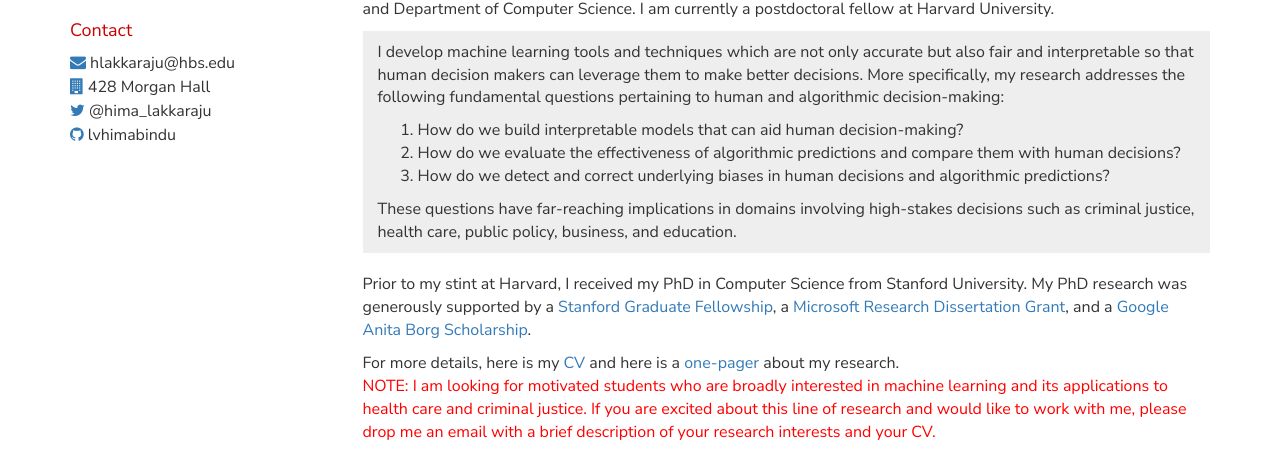
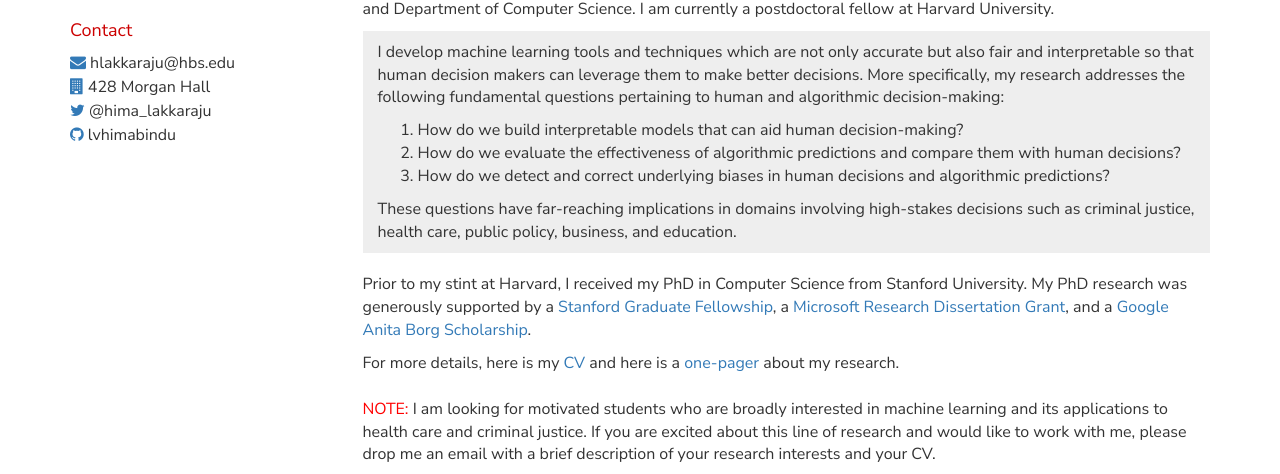
Before and after one commit to lvhimabindu/himalakkaraju.github.io, a plain HTML site: page index.html in a window 1280 px wide. Shown: the part 155-629 px from the top of the page. Drawn offline with nearby package versions, Linux system fonts and the light colour scheme; a script that the page names is missing; files whose address does not match are found by name; a web font is replaced by a local one.

Commit message:
Update index.html

```diff
--- a/index.html
+++ b/index.html
@@ -91,8 +91,9 @@
 </p>
 For more details, here is my <a href="./Hima_Lakkaraju_CV.pdf">CV</a> and here is a <a href="./one-pager.pdf">one-pager</a> about my research.
 <br>
-<font color="red">NOTE: I am looking for motivated students who are broadly interested in machine learning and its applications to health care and criminal justice. If you are excited about this line of research and would like to work with me, please drop me an email with a brief description of your research interests and your CV.
-		  </font>
+<br>
+<font color="red">NOTE:</font> I am looking for motivated students who are broadly interested in machine learning and its applications to health care and criminal justice. If you are excited about this line of research and would like to work with me, please drop me an email with a brief description of your research interests and your CV.
+
 		  </font>
 
 
@@ -104,6 +105,8 @@
       <div class="row">
         <div class="col-md-12">
           <ul>
+          <li>I am teaching a graduate course on <a href="https://canvas.harvard.edu/courses/68154>Interpretable Machine Learning</a> during fall 2019.
+          </li>
           <li> I am incredibly honored and humbled to be named one of the <font color="red">35 innovators under 35</font> by <a href="https://www.technologyreview.com/lists/innovators-under-35/2019/">MIT Tech Review</a>. <a href="https://www.technologyreview.com/lists/innovators-under-35/2019/humanitarian/himabindu-lakkaraju/">Here</a> is the article featuring my work.
           </li>
           <li>
```
